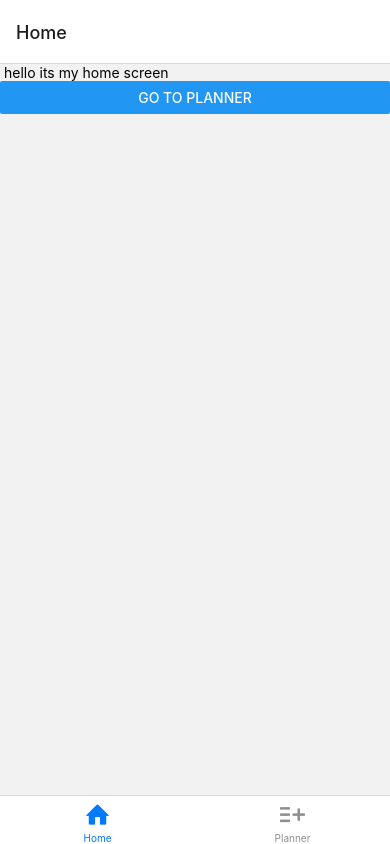
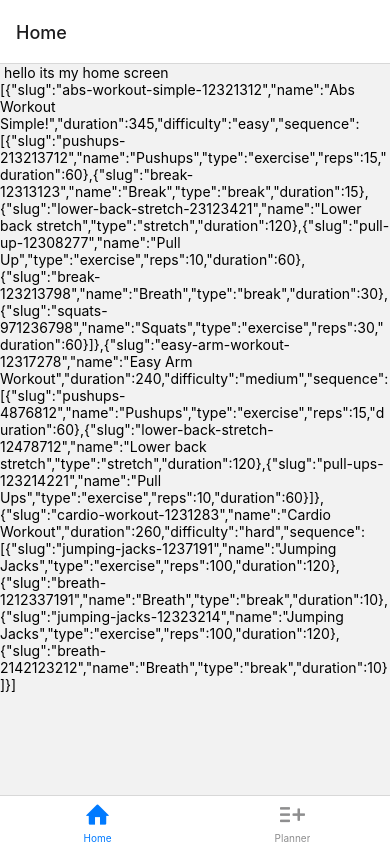
Before and after one commit to usame132/workout-app, a React Native app: screen /Home in a window 390 px wide. Built offline with nearby package versions, Linux system fonts and the light colour scheme.

Commit message:
add json data

```diff
--- /dev/null
+++ b/data.json
@@ -0,0 +1,111 @@
+[
+    {
+      "slug": "abs-workout-simple-12321312",
+      "name": "Abs Workout Simple!",
+      "duration": 345,
+      "difficulty": "easy",
+      "sequence": [
+        {
+          "slug": "pushups-213213712",
+          "name": "Pushups",
+          "type": "exercise",
+          "reps": 15,
+          "duration": 60
+        },
+        {
+          "slug": "break-12313123",
+          "name": "Break",
+          "type": "break",
+          "duration": 15
+        },
+        {
+          "slug": "lower-back-stretch-23123421",
+          "name": "Lower back stretch",
+          "type": "stretch",
+          "duration": 120
+        },
+        {
+          "slug": "pull-up-12308277",
+          "name": "Pull Up",
+          "type": "exercise",
+          "reps": 10,
+          "duration": 60
+        },
+        {
+          "slug": "break-123213798",
+          "name": "Breath",
+          "type": "break",
+          "duration": 30
+        },
+        {
+          "slug": "squats-971236798",
+          "name": "Squats",
+          "type": "exercise",
+          "reps": 30,
+          "duration": 60
+        }
+      ]
+    },
+    {
+      "slug": "easy-arm-workout-12317278",
+      "name": "Easy Arm Workout",
+      "duration": 240,
+      "difficulty": "medium",
+      "sequence": [
+        {
+          "slug": "pushups-4876812",
+          "name": "Pushups",
+          "type": "exercise",
+          "reps": 15,
+          "duration": 60
+        },
+        {
+          "slug": "lower-back-stretch-12478712",
+          "name": "Lower back stretch",
+          "type": "stretch",
+          "duration": 120
+        },
+        {
+          "slug": "pull-ups-123214221",
+          "name": "Pull Ups",
+          "type": "exercise",
+          "reps": 10,
+          "duration": 60
+        }
+      ]
+    },
+    {
+      "slug": "cardio-workout-1231283",
+      "name": "Cardio Workout",
+      "duration": 260,
+      "difficulty": "hard",
+      "sequence": [
+        {
+          "slug": "jumping-jacks-1237191",
+          "name": "Jumping Jacks",
+          "type": "exercise",
+          "reps": 100,
+          "duration": 120
+        },
+        {
+          "slug": "breath-1212337191",
+          "name": "Breath",
+          "type": "break",
+          "duration": 10
+        },
+        {
+          "slug": "jumping-jacks-12323214",
+          "name": "Jumping Jacks",
+          "type": "exercise",
+          "reps": 100,
+          "duration": 120
+        },
+        {
+          "slug": "breath-2142123212",
+          "name": "Breath",
+          "type": "break",
+          "duration": 10
+        }
+      ]
+    }
+  ]
--- a/screens/HomeScreen.tsx
+++ b/screens/HomeScreen.tsx
@@ -1,6 +1,6 @@
 import { Button,View,Text } from "react-native";
 import React from 'react';
-
+import data from "../data.json"
 
 export default function HomeScreen({navigation}: any)
 {
@@ -8,10 +8,7 @@ console.log("render home");
 return(
     <View>
        <Text> hello its my home screen</Text>
-      <Button title="Go to planner"
-       onPress={ () =>
-    navigation.navigate("Root",{screen:"Planner"}) }
-        />
+      <Text>{JSON.stringify(data)}</Text>
     </View>
 
     )
```
